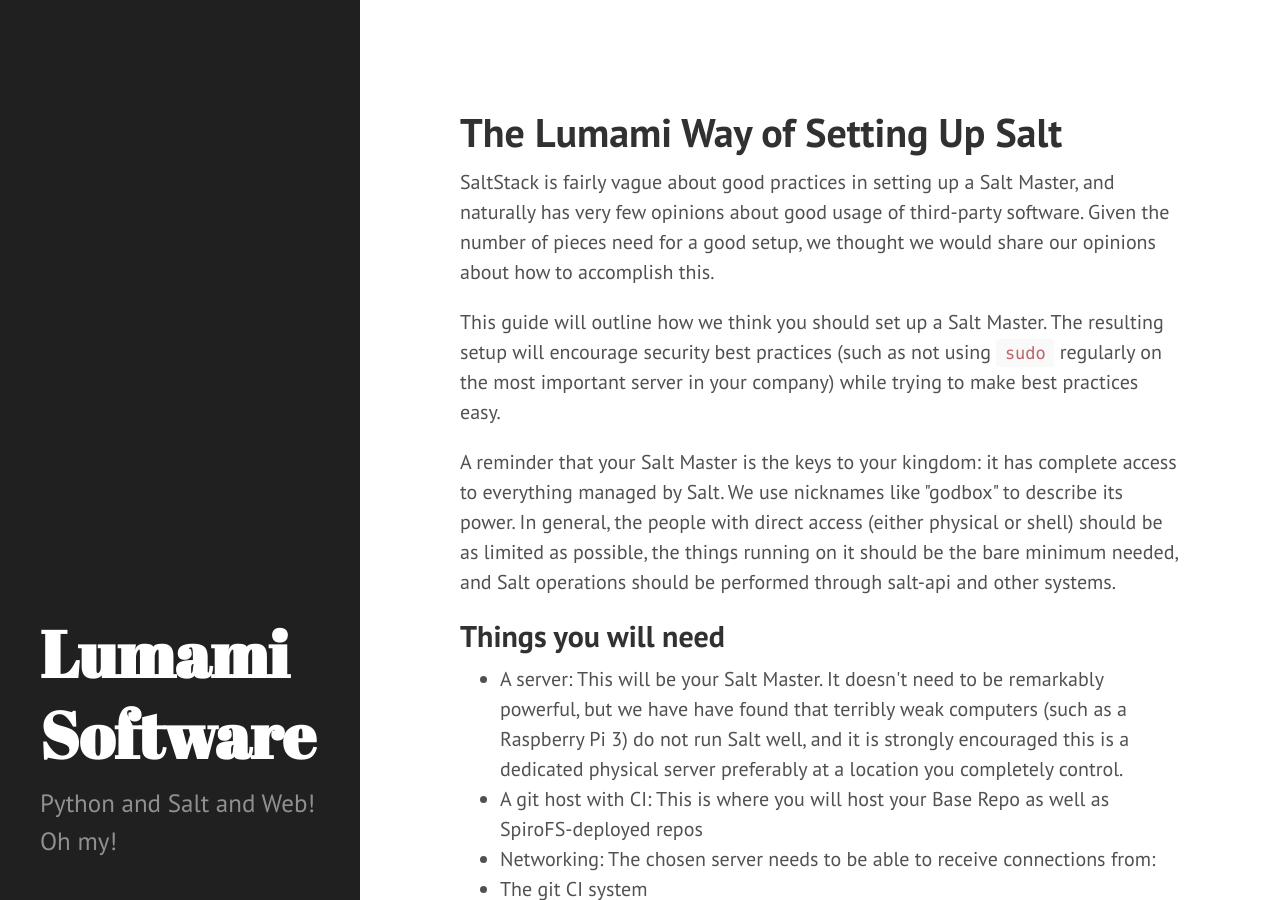
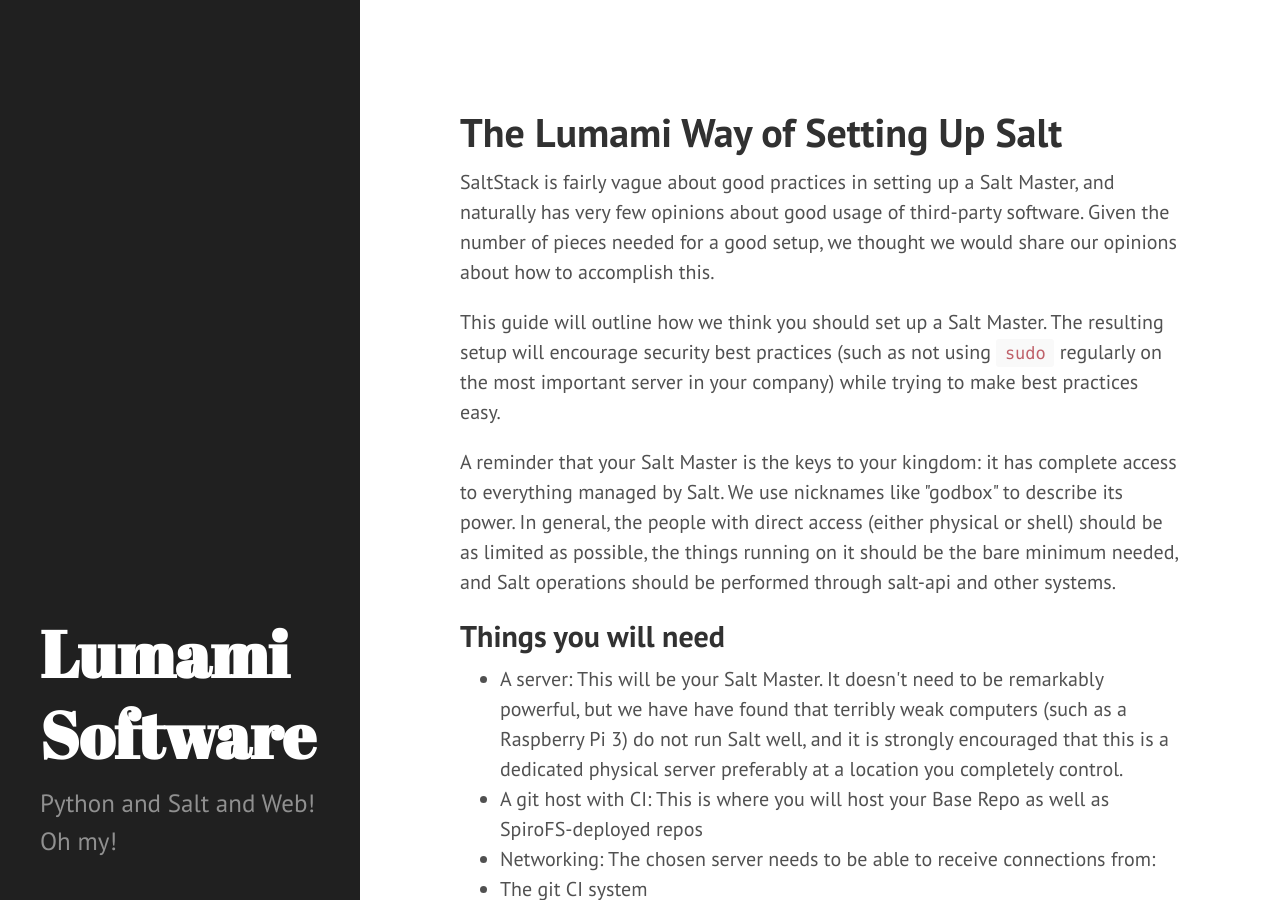
Before and after one commit to AstraLuma/lumami.biz, an MkDocs documentation site: the page built from pages/salt-setup.md, in a window 1280 px wide and 900 px high. Built offline with MkDocs 1.6.1, drawn with Linux system fonts in a browser that asks for light colours; some of the changed text lies outside the part shown.

Commit message:
salt-setup: fix some typos

````diff
--- a/pages/salt-setup.md
+++ b/pages/salt-setup.md
@@ -1,6 +1,6 @@
 # The Lumami Way of Setting Up Salt
 
-SaltStack is fairly vague about good practices in setting up a Salt Master, and naturally has very few opinions about good usage of third-party software. Given the number of pieces need for a good setup, we thought we would share our opinions about how to accomplish this.
+SaltStack is fairly vague about good practices in setting up a Salt Master, and naturally has very few opinions about good usage of third-party software. Given the number of pieces needed for a good setup, we thought we would share our opinions about how to accomplish this.
 
 This guide will outline how we think you should set up a Salt Master. The resulting setup will encourage security best practices (such as not using `sudo` regularly on the most important server in your company) while trying to make best practices easy.
 
@@ -8,13 +8,13 @@ A reminder that your Salt Master is the keys to your kingdom: it has complete ac
 
 ## Things you will need
 
-* A server: This will be your Salt Master. It doesn't need to be remarkably powerful, but we have have found that terribly weak computers (such as a Raspberry Pi 3) do not run Salt well, and it is strongly encouraged this is a dedicated physical server preferably at a location you completely control.
+* A server: This will be your Salt Master. It doesn't need to be remarkably powerful, but we have have found that terribly weak computers (such as a Raspberry Pi 3) do not run Salt well, and it is strongly encouraged that this is a dedicated physical server preferably at a location you completely control.
 * A git host with CI: This is where you will host your Base Repo as well as SpiroFS-deployed repos
 * Networking: The chosen server needs to be able to receive connections from:
-  * The git CI system
-  * All of the minions
-  * Admins using Salt
-  * Let's Encrypt
+   * The git CI system
+   * All of the minions
+   * Admins using Salt
+   * Let's Encrypt
 
 Some proxying and network juggling can be done (SpiroFS and salt-api via HTTP-based tools, salt via the use of syndics), but careful thought should be employed when desinging such a system.
 
@@ -41,6 +41,7 @@ file_roots:
 ```
 
 This should apply any state you created to the master. That should include:
+
 * Setting up salt-master itself
 * Setting up salt-api
 * Configuring ACLs
````
